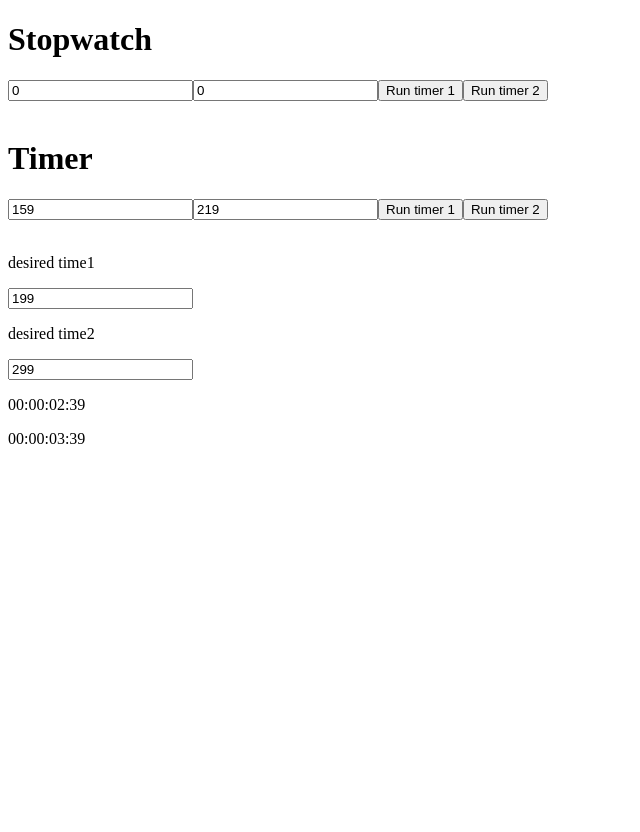
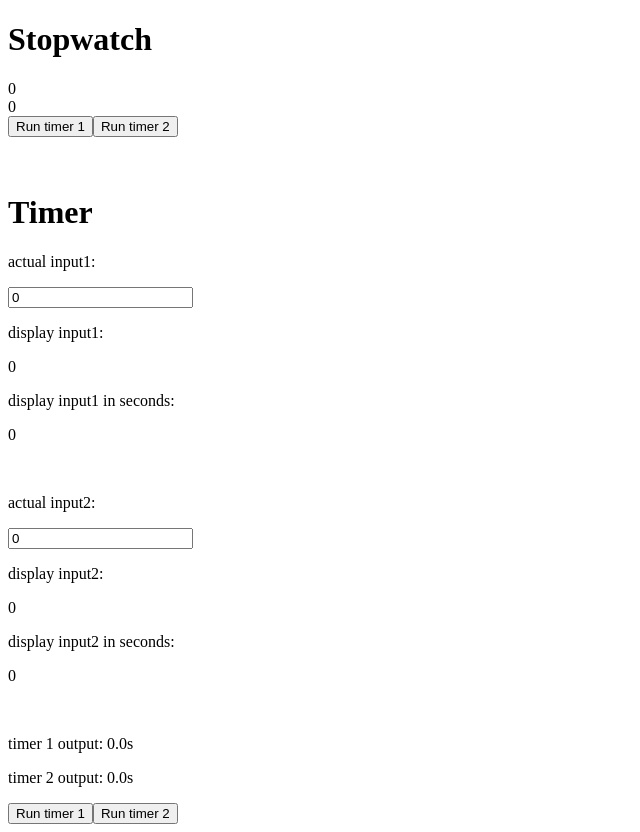
Before and after one commit to Programmerdin/TimerPlusChessClock, a React (Create React App) app: page / in a window 1280 px wide. Shown: the whole page, without its empty margins (0-640 px from the left). Before the commit the page ends 800 px from the top, so only its background shows below. Built offline with nearby package versions, Linux system fonts and the light colour scheme.

Commit message:
timer works and displays time in all correct formats depending on the case, now need to work with CSS to make only the correct format visible depending on the case

```diff
--- a/src/App.js
+++ b/src/App.js
@@ -1,6 +1,6 @@
 import React from "react";
-import Timer from './Timer'
 import Stopwatch from "./Stopwatch";
+import Timer from "./Timer";
 
 
 function App() {
@@ -8,6 +8,7 @@ function App() {
     <div>
       <Stopwatch></Stopwatch>
       <br></br>
+      <br></br>
       <Timer></Timer>
     </div>
   );
--- a/src/Stopwatch.jsx
+++ b/src/Stopwatch.jsx
@@ -43,7 +43,7 @@ const Stopwatch = () => {
       if (timer1On) {
         interval1 = setInterval(() => {
           // 100ms = 0.1 second
-          setTime1(prevTime1 => prevTime1 + 0.1)}, 100)
+          setTime1(prevTime1 => prevTime1 + 0.01)}, 10)
       } else {
         clearInterval(interval1)
       }
@@ -58,7 +58,7 @@ const Stopwatch = () => {
       if (timer2On) {
         interval2 = setInterval(() => {
           // 100ms = 0.1 second
-          setTime2(prevTime2 => prevTime2 + 0.1)}, 100)
+          setTime2(prevTime2 => prevTime2 + 0.01)}, 10)
       } else {
         clearInterval(interval2)
       }
@@ -70,17 +70,8 @@ const Stopwatch = () => {
     return (
     <div>
         <h1>Stopwatch</h1>
-        <input
-          type="number"
-          value={time1}
-          onChange={(e) => setTime1(e.target.value * 1)} // *1 to convert to number from string
-        ></input>
-
-        <input
-          type="number"
-          value={time2}
-          onChange={(e) => setTime2(e.target.value * 1)} // *1 to convert to number from string
-        ></input>
+        <div>{time1}</div>
+        <div>{time2}</div>
 
         {!timer1On && (<button onClick={handleTimer1On}>Run timer 1</button>)}
         {!timer2On && (<button onClick={handleTimer2On}>Run timer 2</button>)}
--- a/src/Timer.jsx
+++ b/src/Timer.jsx
@@ -1,5 +1,4 @@
-import React, {useState, useEffect} from "react";
-
+import React, { useState, useEffect } from "react";
 
 const Timer = () => {
   const[time1, setTime1] = useState(0);
@@ -42,7 +41,7 @@ const Timer = () => {
     if (timer1On) {
       interval1 = setInterval(() => {
         // 100ms = 0.1 second
-          setTime1(prevTime1 => prevTime1 + 0.1)}, 100)
+        setTime1(prevTime1 => prevTime1 + 0.01)}, 10)
     } else {
       clearInterval(interval1)
     }
@@ -57,7 +56,7 @@ const Timer = () => {
     if (timer2On) {
       interval2 = setInterval(() => {
         // 100ms = 0.1 second
-          setTime2(prevTime2 => prevTime2 + 0.1)}, 100)
+        setTime2(prevTime2 => prevTime2 + 0.01)}, 10)
     } else {
       clearInterval(interval2)
     }
@@ -67,9 +66,44 @@ const Timer = () => {
 
 
 
-    //input desired time where 500 would equal 5min
-    const[desired_time1, setDesiredTime1] = useState('199');
-    const[desired_time2, setDesiredTime2] = useState('299');
+
+  const[user_input1,SetUserInput1] = useState(0);
+  const[user_input2,SetUserInput2] = useState(0);
+
+  //format user input into hh:mm:ss format
+  function format_timer_input (timer_input) {
+      if (!timer_input) return timer_input;
+      const clean_timer_input = timer_input.replace(/[^\d]/g,"");
+      const timer_input_length = clean_timer_input.length;
+
+      if (timer_input_length < 3) { //return seconds
+        return `${clean_timer_input}s`
+      ;} else
+      if (timer_input_length < 4) { //return mm:ss
+        return(
+          `${clean_timer_input.slice(0,1)}m ${clean_timer_input.slice(-2)}s`
+        );
+      } else
+      if (timer_input_length < 5) { //return mm:ss
+        return(
+          `${clean_timer_input.slice(0,2)}m ${clean_timer_input.slice(-2)}s`
+        );
+      } else
+      if (timer_input_length < 6) { //return mm:ss
+        return(
+          `${clean_timer_input.slice(0,1)}h ${clean_timer_input.slice(-4,-2)}m ${clean_timer_input.slice(-2)}s`
+        );
+      } else
+      if (timer_input_length < 7) { //return mm:ss
+        return(
+          `${clean_timer_input.slice(0,2)}h ${clean_timer_input.slice(-4,-2)}m ${clean_timer_input.slice(-2)}s`
+        );
+      } else return (
+        `${clean_timer_input.slice(0,-4)}h ${clean_timer_input.slice(-4,-2)}m ${clean_timer_input.slice(-2)}s`
+      );
+  };
+
+  //convert user input to seconds
 
   //get digit on nth position of the text
   const get_digit_of_nth_position = (time_in_text_format, n) => {
@@ -110,80 +144,90 @@ const Timer = () => {
         if (i === 6) { //10s of hours
             time_in_seconds = time_in_seconds + time_array[i]*36000;
         } else
-            if (i === 7) { //1s of days
-                time_in_seconds = time_in_seconds + time_array[i]*24*3600;
+        if (i === 7) { //100s of hours
+            time_in_seconds = time_in_seconds + time_array[i]*360000;
         } else
-            if (i === 8) { //10s of days
-                time_in_seconds = time_in_seconds + time_array[i]*240*3600;
+        if (i === 8) { //1,000s of hours
+            time_in_seconds = time_in_seconds + time_array[i]*3600000;
         } else
-            if (i === 9) { //100s of days
-                time_in_seconds = time_in_seconds + time_array[i]*2400*3600;
-            } else {return null}
+        if (i === 9) { //10,000s of hours
+            time_in_seconds = time_in_seconds + time_array[i]*36000000;
+        } else return (0);
       };
       return time_in_seconds;
   };
 
-    //convert time_in_seconds into dd:hh:mm:ss format in text
-    function convert_time_in_seconds_into_time_format (time_in_text_format) {
-        let time_in_seconds = convert_time_digits_in_array_into_seconds(time_in_text_format);
+  //convert time_in_seconds into hh:mm:ss format
+  function format_time_in_seconds (time_in_seconds) {
+    let hours_no_remainder = Math.abs(Math.floor(time_in_seconds/3600));
+    let hours_remainder_in_seconds = Math.abs(time_in_seconds%3600);
+    let minutes_no_remainder = Math.abs(Math.floor(hours_remainder_in_seconds/60));
+    let seconds = Math.abs(hours_remainder_in_seconds%60);
 
-        let days_no_remainder = Math.floor(time_in_seconds/(24*3600));
-        let days_remainder_in_seconds = time_in_seconds%(24*3600);
-        let hours_no_remainder = Math.floor(days_remainder_in_seconds/3600);
-        let hours_remainder_in_seconds = days_remainder_in_seconds%3600;
-        let minutes_no_remainder = Math.floor(hours_remainder_in_seconds/60);
-        let minutes_remainder_in_seconds = hours_remainder_in_seconds%60;
+    if(time_in_seconds<-3600){
+      return(
+        `${hours_no_remainder}h ${("0"+minutes_no_remainder).slice(-2)}m ${Math.floor(seconds)}`
+      );
+    } else
+    if (time_in_seconds<-60) {
+      return(
+        `${minutes_no_remainder}m ${("0"+Math.floor(seconds)).slice(-2)}s`
+      );
+    } else
+    if (time_in_seconds<60) {
+      return(
+        `${seconds.toFixed(1)}s`
+      );
+    } else
+    if (time_in_seconds<3600) {
+      return(
+        `${minutes_no_remainder}m ${("0"+Math.floor(seconds)).slice(-2)}s`
+      );
+    } else
+    if (time_in_seconds>=3600) {
+      return(
+        `${hours_no_remainder}h ${("0"+minutes_no_remainder).slice(-2)}m ${("0"+Math.floor(seconds)).slice(-2)}s`
+      );
+    };
+  };
 
     return(
-            <p>
-                {`${("0"+days_no_remainder).slice(-2)}:${("0"+hours_no_remainder).slice(-2)}:${("0"+minutes_no_remainder).slice(-2)}:${("0"+minutes_remainder_in_seconds).slice(-2)}`}
-            </p>
-        );
-    };
-
-
-    return (
         <div>
           <h1>Timer</h1>
 
+          <p>actual input1:</p>
           <input
             type="number"
-          value={convert_time_digits_in_array_into_seconds(desired_time1) - time1}
-          onChange={(e) => setTime1(e.target.value * 1)} // *1 to convert to number from string
+            value={user_input1}
+            onChange={(e) => SetUserInput1(e.target.value)}
           ></input>
+          <p>display input1:</p>
+          <p>{format_timer_input(user_input1)}</p>
+          <p>display input1 in seconds:</p>
+          <p>{convert_time_digits_in_array_into_seconds(user_input1)}</p>
 
+          <br></br>
+
+          <p>actual input2:</p>
           <input
               type="number"
-          value={convert_time_digits_in_array_into_seconds(desired_time2) - time2}
-          onChange={(e) => setTime2(e.target.value * 1)} // *1 to convert to number from string
+              value={user_input2}
+              onChange={(e) => SetUserInput2(e.target.value)}
           ></input>
+          <p>display input2:</p>
+          <p>{format_timer_input(user_input2)}</p>
+          <p>display input2 in seconds:</p>
+          <p>{convert_time_digits_in_array_into_seconds(user_input2)}</p>
+
+          <br></br>
+
+          <p>timer 1 output: {format_time_in_seconds(convert_time_digits_in_array_into_seconds(user_input1)-time1)}</p>
+          <p>timer 2 output: {format_time_in_seconds(convert_time_digits_in_array_into_seconds(user_input2)-time2)}</p>
 
           {!timer1On && (<button onClick={handleTimer1On}>Run timer 1</button>)}
           {!timer2On && (<button onClick={handleTimer2On}>Run timer 2</button>)}
           {timer1On||timer2On ? (<button onClick={handleTimer1and2}>Pause</button>) : ""}
           {time1!=0||time2!=0 ? (<button onClick={resetTimer1and2}>reset</button>) : ""}
-
-        <br></br>
-        <br></br>
-
-        <p>desired time1</p>
-        <input
-          type="text"
-          value={desired_time1}
-          onChange={(e) => setDesiredTime1(e.target.value)}
-        ></input>
-
-        <p>desired time2</p>
-        <input
-          type="text"
-          value={desired_time2}
-          onChange={(e) => setDesiredTime1(e.target.value)}
-        ></input>
-
-        <p>{convert_time_in_seconds_into_time_format(desired_time1)}</p>
-        <p>{convert_time_in_seconds_into_time_format(desired_time2)}</p>
-
-
         </div>
     );
 };
```
Lines whose indentation alone changed are shown as unchanged.
